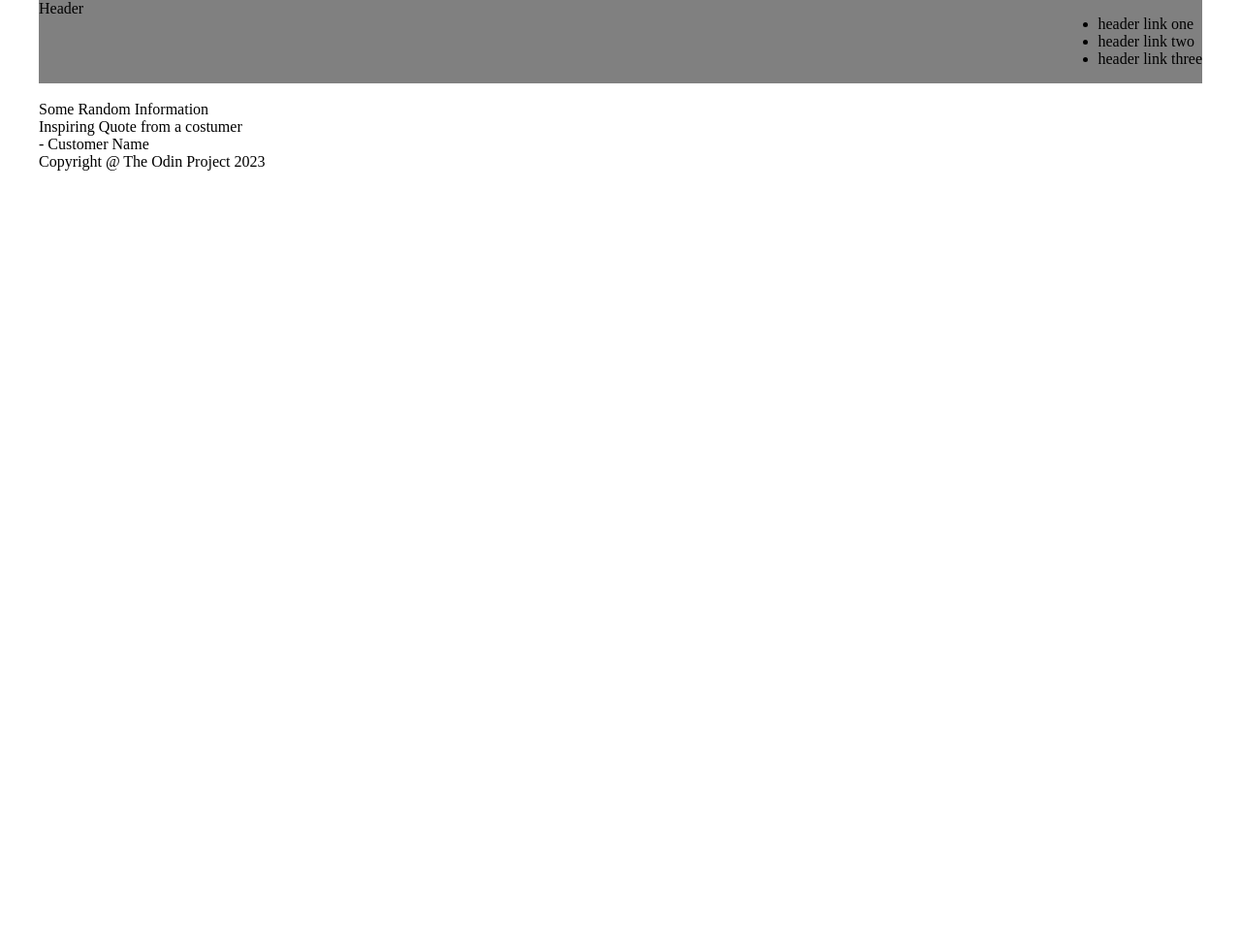
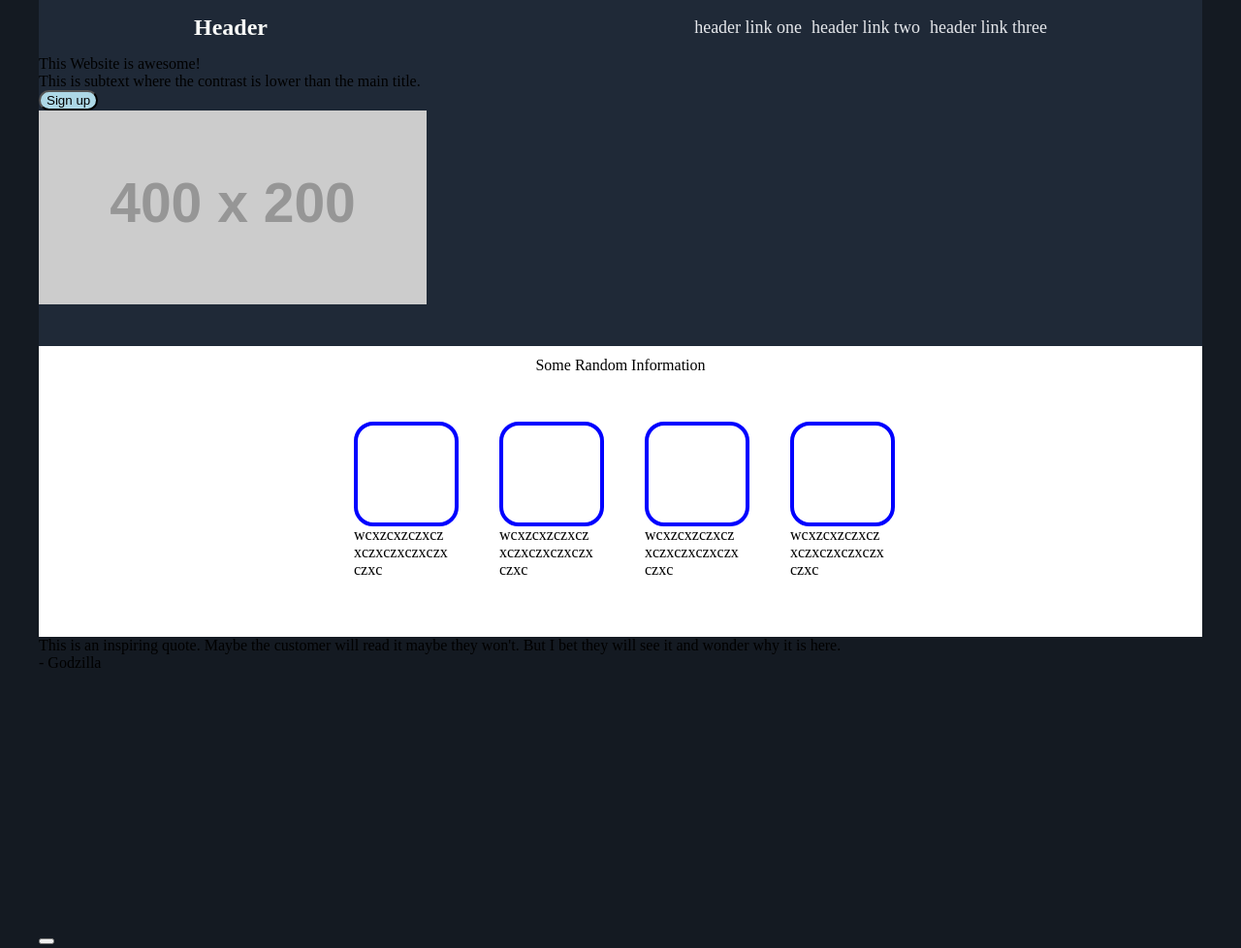
Before and after one commit to Patarrl/Odin-LandingPage, a plain HTML site: page index.html in a window 1280 px wide. Shown: the top 978 px of the page at 97% size. Before the commit the page ends 800 px from the top, so only its background shows below. Drawn offline with Linux system fonts and the light colour scheme; placeholder pictures from the web are drawn by us.

Commit message:
added more css still trying to get the wrapper to fit correctly

```diff
--- a/index.html
+++ b/index.html
@@ -9,9 +9,10 @@
 <body>
     <div class="container">
         <div class="wrapper">
+            <div class="border">
                 <div class="heading">
-                <div>Header</div>
-                <ul>
+                    <div class="headinglogo">Header</div>
+                    <ul class="headinglinks">
                         <li>header link one</li>
                         <li>header link two</li>
                         <li>header link three</li>
@@ -19,36 +20,57 @@
                 </div>
                 <div class="body1">
                     <div>
-                    <div></div>
+                        <div>This Website is awesome!</div>
+                        <div>This is subtext where the contrast is lower than the main title.</div>
+                        <div>
+                            <button class="signupbutton">Sign up</button>
+                        </div>
+                    </div>
+                    <div>
+                        <img src="https://placehold.co/400x200" alt="Empty"/>
+                    </div>
+                </div>
+                <div class="body2">
+                    <div>Some Random Information</div>
+                    <div class="cardcontainer">
+                        <div class="cardwrapper">
+                            <div class="card"></div>
+                            <div>wcxzcxzczxczxczxczxczxczxczxc</div>
+                    </div>
+                        <div class="cardwrapper">
+                            <div class="card"></div>
+                            <div>wcxzcxzczxczxczxczxczxczxczxc</div>
+                        </div>
+                        <div class="cardwrapper">
+                            <div class="card"></div>
+                            <div>wcxzcxzczxczxczxczxczxczxczxc</div>
+                        </div>
+                        <div class="cardwrapper">
+                            <div class="card"></div>
+                            <div>wcxzcxzczxczxczxczxczxczxczxc</div>
+                        </div>
+                    </div>
+                </div>
+                <div class="body3">
+                    <div>This is an inspiring quote. Maybe the customer will read it maybe they won't. But I bet they will see it and wonder why it is here.</div>
+                    <div>- Godzilla</div>
+                </div>
+                <div class="body4">
+                    <div>
+                        <div>
                             <div></div>
                             <div></div>
                         </div>
                         <div>
-                    <img/>
+                            <button></button>
                         </div>
                     </div>
-            <div class="body2">
-                <div>Some Random Information</div>
-                <div>
-                    <div class="card"></div>
-                    <div class="card"></div>
-                    <div class="card"></div>
-                    <div class="card"></div>
-                </div>
-            </div>
-            <div class="body3">
-                <div>Inspiring Quote from a costumer</div>
-                <div>- Customer Name</div>
-            </div>
-            <div class="body4">
-
                 </div>
                 <div class="footer">
                     Copyright @ The Odin Project 2023
                 </div>
             </div>
-
         </div>
-
+    </div>
 </body>
 </html>
--- a/styles.css
+++ b/styles.css
@@ -1,17 +1,108 @@
 body {
-    margin: 0;
+    margin: auto;
     height: 100vh;
+    background-color: darkgray;
+}
+
+.body1 {
+    height: 300px;
+    background-color: #1f2937
+}
+
+.body2 {
+    background-color: white;
+    height: 300px;
+    display: flex;
+    flex-direction: column;
+    justify-content: center;
+    align-items: center;
+}
+
+.body3 {
+    height: 300px;
+}
+
+.body4 {
+    height: 300px;
 }
 
 .container {
     display: flex;
     justify-content: center;
     margin: auto;
+    background-color: #141a22;
+    width: 100%;
+}
+
+.wrapper {
+    max-width: 1600px;
+}
+
+.border {
+    width: 1200px;
 }
 
 .heading {
-    background-color:gray;
+    background-color: #1f2937;
     display: flex;
     justify-content: space-between;
-    width: 1200px;
+    padding-left: 10rem;
+    padding-right: 10rem;
 }
+
+.headinglinks {
+    display: flex;
+    gap: 10px;
+    text-decoration: none;
+    list-style-type: none;
+    align-items: center;
+    font-size: 18px;
+    color: #E5E7EB;
+}
+
+.headinglogo {
+    display: flex;
+    align-items: center;
+    font-size: 24px;
+    color: #f9faf8;
+    font-weight: bold;
+}
+
+.card {
+    width: 100px;
+    height: 100px;
+    border-radius: 20px;
+    border: 4px blue;
+    border-style: solid;
+}
+
+.cardcontainer {
+    display: flex;
+    justify-content: center;
+    align-items: center;
+    height: 260px;
+    width: 100%;
+    gap: 50px;
+}
+
+.cardwrapper {
+    inline-size: 100px;
+    overflow-wrap: break-word;
+}
+
+img {
+    height: 200px;
+
+}
+
+.signupbutton {
+    background-color: lightblue;
+    border-radius: 20px;
+}
+
+.footer {
+    background-color: #1f2937;
+    display: flex;
+    justify-content: center;
+    align-items: center;
+}
```
Lines whose indentation alone changed are shown as unchanged.
